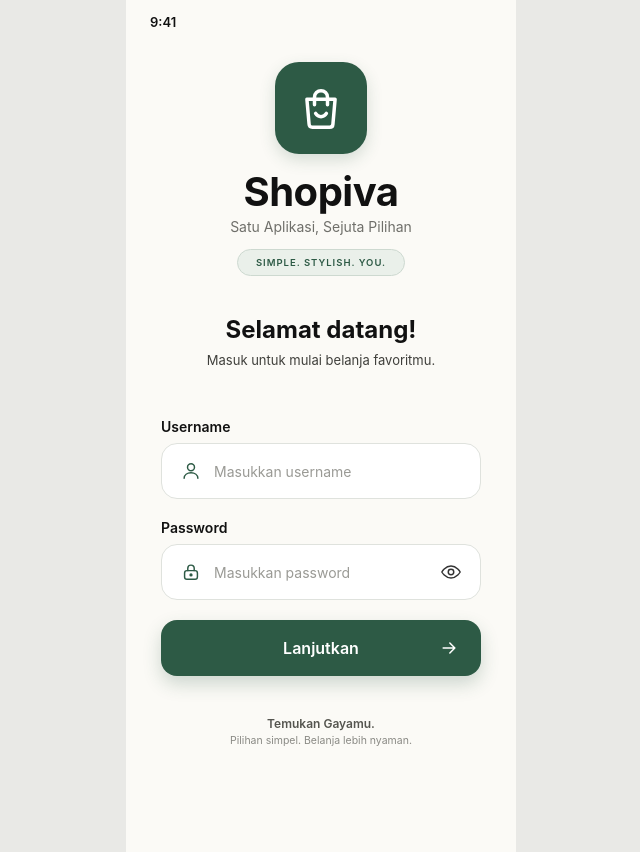
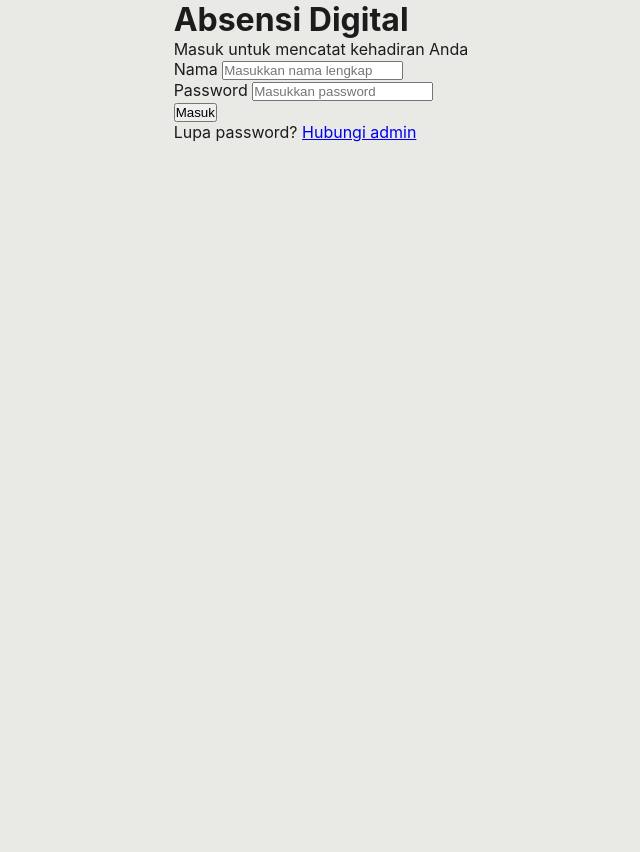
Before and after one commit to AlRifqiiSulthaanPradhana/Halaman_Login_Kelompok8_AD, a plain HTML site: page index.html in a window 1280 px wide. Shown: the whole page, without its empty margins (319-959 px from the left). After the commit the page ends 800 px from the top, so only its background shows below. Drawn offline with Linux system fonts and the light colour scheme.

Commit message:
memperbarui code

```diff
--- a/index.html
+++ b/index.html
@@ -2,79 +2,34 @@
 <html lang="id">
 <head>
   <meta charset="UTF-8">
-  <meta name="viewport" content="width=device-width, initial-scale=1.0">
-  <title>Shopiva - Login</title>
+  <meta name="viewport" content="width=device-width, initial-scale=1">
+  <title>Masuk – Absensi Digital</title>
   <link rel="stylesheet" href="style.css">
 </head>
 <body>
-  <div class="phone">
 
-    <div class="status-bar">
-      <span class="time">9:41</span>
+  <main class="kartu">
+    <div class="kepala">
+      <h1>Absensi Digital</h1>
+      <p>Masuk untuk mencatat kehadiran Anda</p>
     </div>
 
-    <header class="brand">
-      <div class="logo">
-        <svg width="52" height="52" viewBox="0 0 24 24" fill="none" stroke="#fff" stroke-width="1.6" stroke-linecap="round" stroke-linejoin="round">
-          <path d="M5.5 8h13l-1 11.5a1.5 1.5 0 0 1-1.5 1.4H8a1.5 1.5 0 0 1-1.5-1.4L5.500 8z"/>
-          <path d="M9 10.5V7a3 3 0 0 1 6 0v3.5"/>
-          <path d="M9.500 14.500c.6 1 1.5 1.500 2.500 1.500s1.900-.5 2.500-1.500"/>
-        </svg>
-      </div>
-      <h1>Shopiva</h1>
-      <p class="tagline">Satu Aplikasi, Sejuta Pilihan</p>
-      <span class="pill">SIMPLE. STYLISH. YOU.</span>
-    </header>
-
-    <section class="welcome">
-      <h2>Selamat datang!</h2>
-      <p>Masuk untuk mulai belanja favoritmu.</p>
-    </section>
-
-    <form class="form" onsubmit="return false;">
-      <label for="username">Username</label>
-      <div class="input">
-        <svg class="icon-left" width="22" height="22" viewBox="0 0 24 24" fill="none" stroke="#2d5a45" stroke-width="1.6" stroke-linecap="round" stroke-linejoin="round">
-          <circle cx="12" cy="8" r="3.800"/>
-          <path d="M4.500 20c0-3.700 3.400-6 7.500-6s7.500 2.300 7.500 6"/>
-        </svg>
-        <input type="text" id="username" placeholder="Masukkan username" autocomplete="username">
+    <form action="#" method="post">
+      <div class="kolom">
+        <label for="nama">Nama</label>
+        <input type="text" id="nama" name="nama" placeholder="Masukkan nama lengkap" autocomplete="username" required>
       </div>
 
-      <label for="password">Password</label>
-      <div class="input">
-        <svg class="icon-left" width="22" height="22" viewBox="0 0 24 24" fill="none" stroke="#2d5a45" stroke-width="1.6" stroke-linecap="round" stroke-linejoin="round">
-          <rect x="5" y="10.500" width="14" height="9.500" rx="2.500"/>
-          <path d="M8.500 10.500V8a3.500 3.500 0 0 1 7 0v2.500"/>
-          <circle cx="12" cy="15.200" r="1" fill="#2d5a45"/>
-        </svg>
-        <input type="password" id="password" placeholder="Masukkan password" autocomplete="current-password">
-        <svg class="icon-right" id="toggle" width="22" height="22" viewBox="0 0 24 24" fill="none" stroke="#333" stroke-width="1.6" stroke-linecap="round" stroke-linejoin="round">
-          <path d="M2 12s3.600-6.500 10-6.500S22 12 22 12s-3.600 6.500-10 6.500S2 12 2 12z"/>
-          <circle cx="12" cy="12" r="3"/>
-        </svg>
+      <div class="kolom">
+        <label for="password">Password</label>
+        <input type="password" id="password" name="password" placeholder="Masukkan password" autocomplete="current-password" required>
       </div>
 
-      <button type="submit" class="btn">
-        <span>Lanjutkan</span>
-        <svg width="20" height="20" viewBox="0 0 24 24" fill="none" stroke="#fff" stroke-width="1.800" stroke-linecap="round" stroke-linejoin="round">
-          <path d="M5 12h14M13 6l6 6-6 6"/>
-        </svg>
-      </button>
+      <button type="submit">Masuk</button>
+
+      <p class="bantuan">Lupa password? <a href="#">Hubungi admin</a></p>
     </form>
+  </main>
 
-    <footer class="footer">
-      <strong>Temukan Gayamu.</strong>
-      <span>Pilihan simpel. Belanja lebih nyaman.</span>
-    </footer>
-
-  </div>
-  <script>
-
-    const pass = document.getElementById('password');
-    document.getElementById('toggle').addEventListener('click', () => {
-      pass.type = pass.type === 'password' ? 'text' : 'password';
-    });
-  </script>
 </body>
 </html>
```
